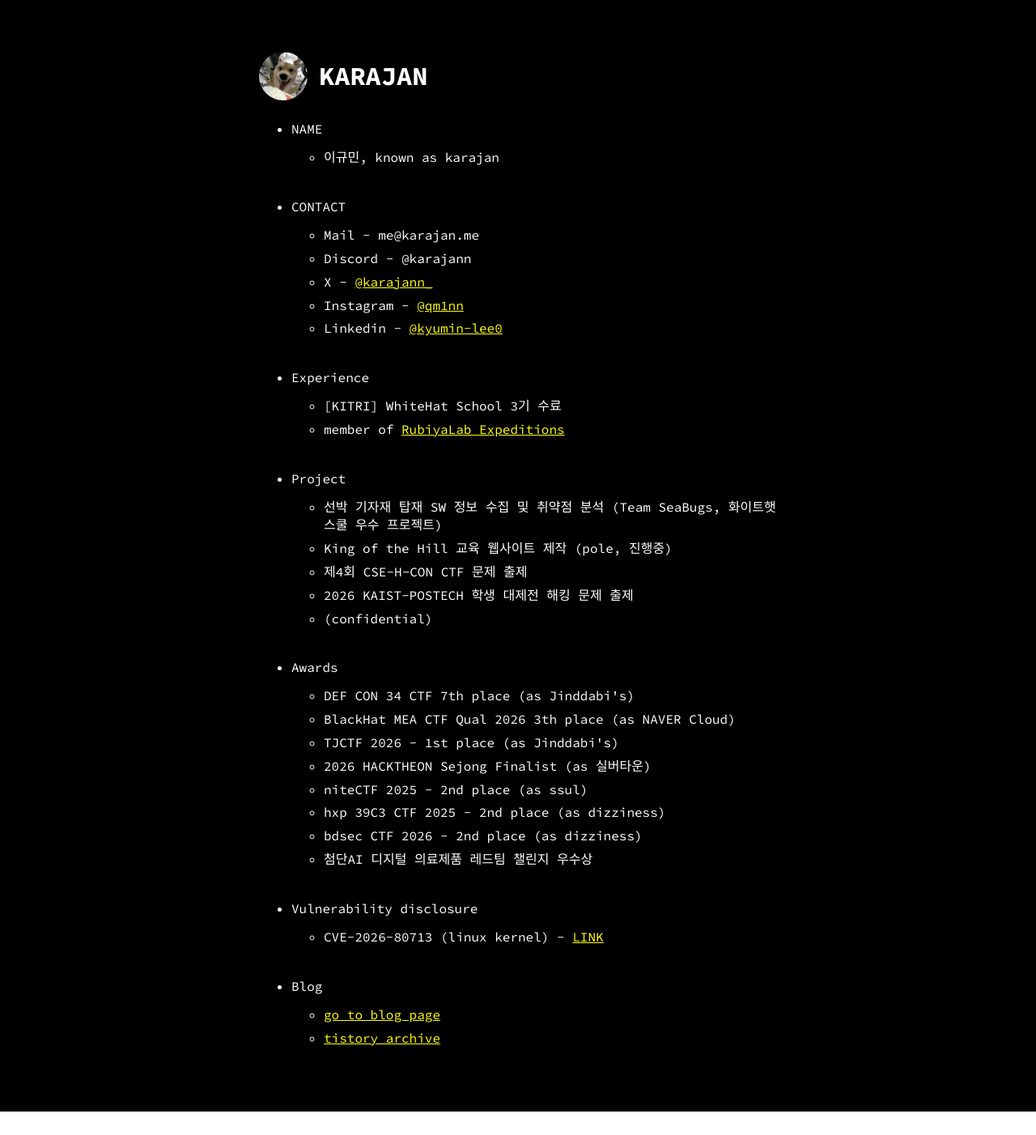
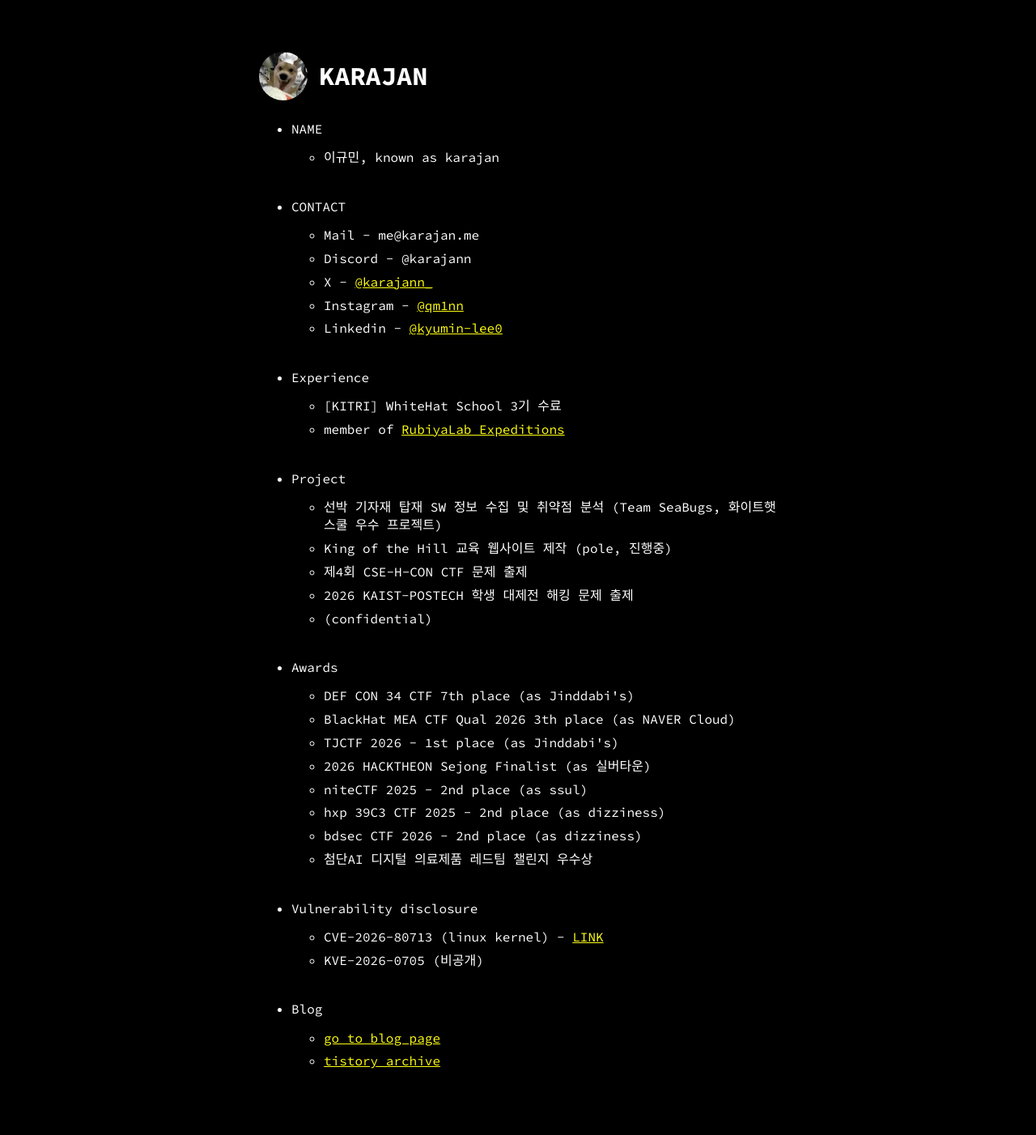
Before and after one commit to karajan0/karajan0.github.io, a Jekyll site: the page built from index.md, in a window 1280 px wide. Shown: the whole page at 81% size. Built offline with Jekyll 4.4.1, drawn with Linux system fonts in a browser that asks for light colours; some web fonts are replaced; before the commit the page ends 1373 px from its top, so only the background shows below that.

Commit message:
Update profile menu

```diff
--- a/_data/menu.yml
+++ b/_data/menu.yml
@@ -48,6 +48,7 @@ entries:
       - title: "CVE-2026-80713 (linux kernel) - "
         link_title: LINK
         url: https://ubuntu.com/security/CVE-2026-80713
+      - title: "KVE-2026-0705 (비공개)"
 
   - title: Blog
     entries:
```
